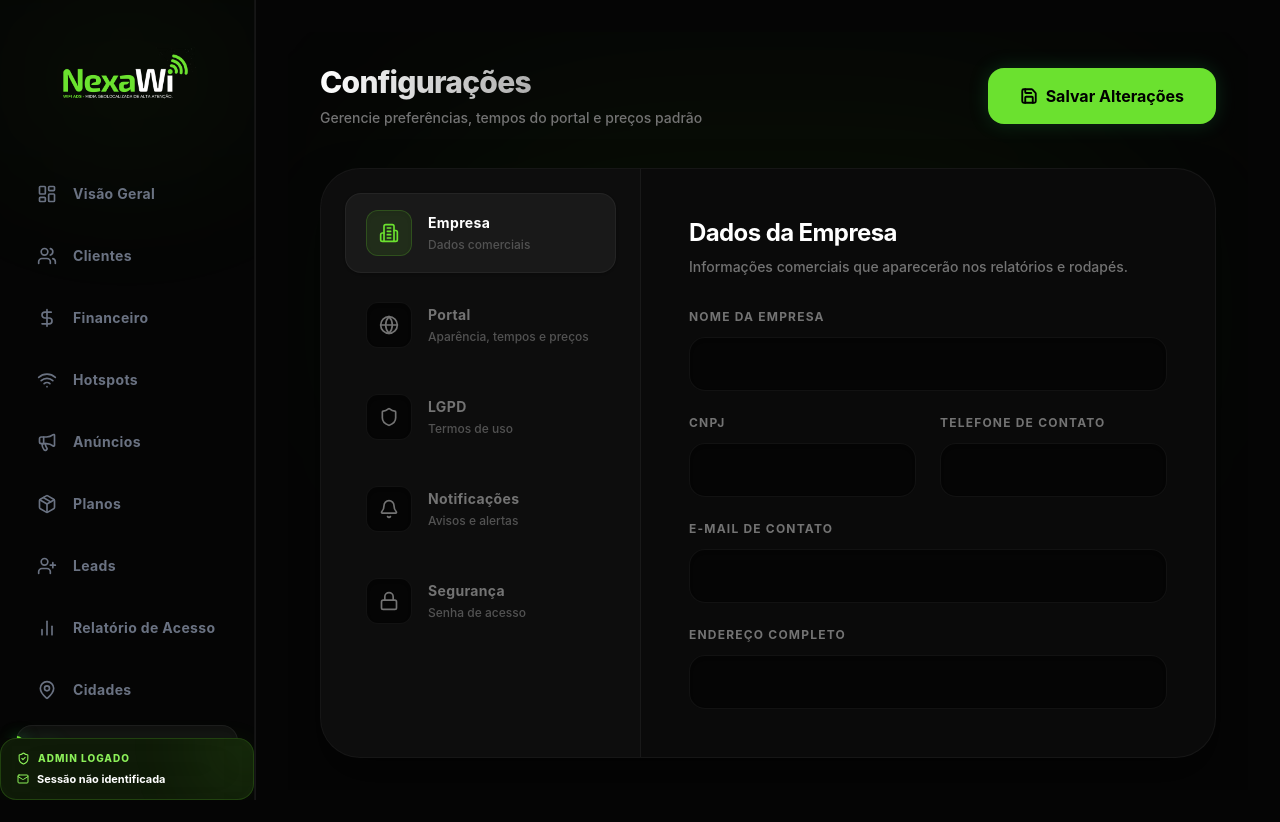
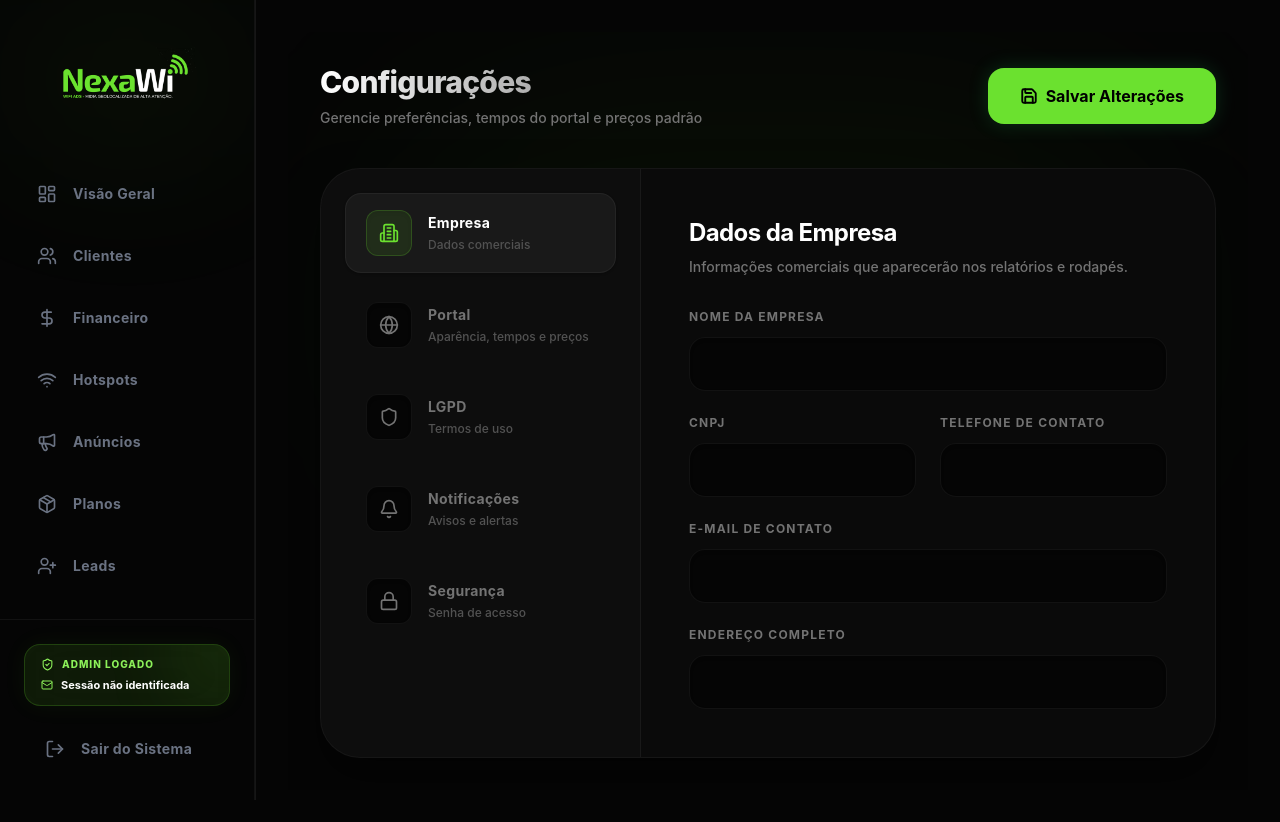
Before and after one commit to jamesnebou/nexawi-ads, a Next.js app: page /dashboard/configuracoes in a window 1280 px wide. Built offline with nearby package versions, Linux system fonts and the light colour scheme; no server answers.

Commit message:
Compacta card do admin logado na sidebar

```diff
--- a/src/components/Sidebar.js
+++ b/src/components/Sidebar.js
@@ -141,7 +141,9 @@ export default function Sidebar({ onClose }) {
         })}
       </nav>
 
-      <div className="relative overflow-hidden rounded-2xl border border-[#6be12f]/20 bg-[#6be12f]/10 px-4 py-3 backdrop-blur-xl shadow-[0_0_24px_rgba(107,225,47,0.06)]">
+      <div className="p-6 border-t border-white/[0.05] relative z-10 bg-[#050505] space-y-4">
+        {/* Caixa do usuário logado */}
+        <div className="relative overflow-hidden rounded-2xl border border-[#6be12f]/20 bg-[#6be12f]/10 px-4 py-3 backdrop-blur-xl shadow-[0_0_24px_rgba(107,225,47,0.06)]">
   <div className="absolute -right-8 -top-8 w-20 h-20 rounded-full bg-[#6be12f]/15 blur-2xl pointer-events-none" />
 
   <div className="relative z-10 min-w-0">
@@ -166,6 +168,18 @@ export default function Sidebar({ onClose }) {
   </div>
 </div>
 
+        <button
+          onClick={handleSignOut}
+          className="group w-full flex items-center gap-4 px-5 py-4 rounded-2xl text-sm font-bold tracking-wide text-gray-500 hover:bg-red-500/10 hover:text-red-400 hover:border-red-500/20 border border-transparent transition-all duration-300"
+        >
+          <LogOut
+            size={20}
+            className="group-hover:-translate-x-1 transition-transform duration-300"
+          />
+          Sair do Sistema
+        </button>
+      </div>
+
       <style
         dangerouslySetInnerHTML={{
           __html: `
```
